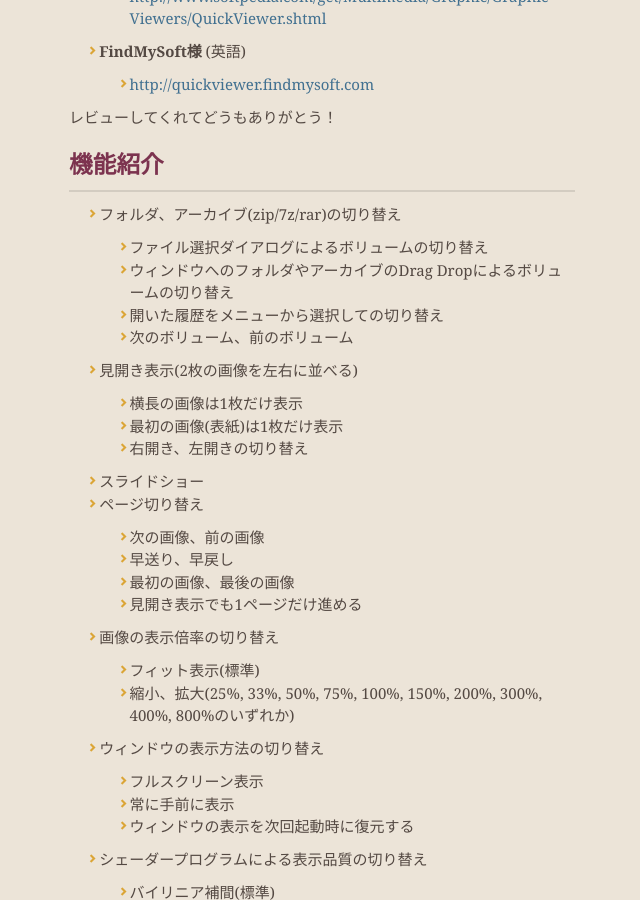
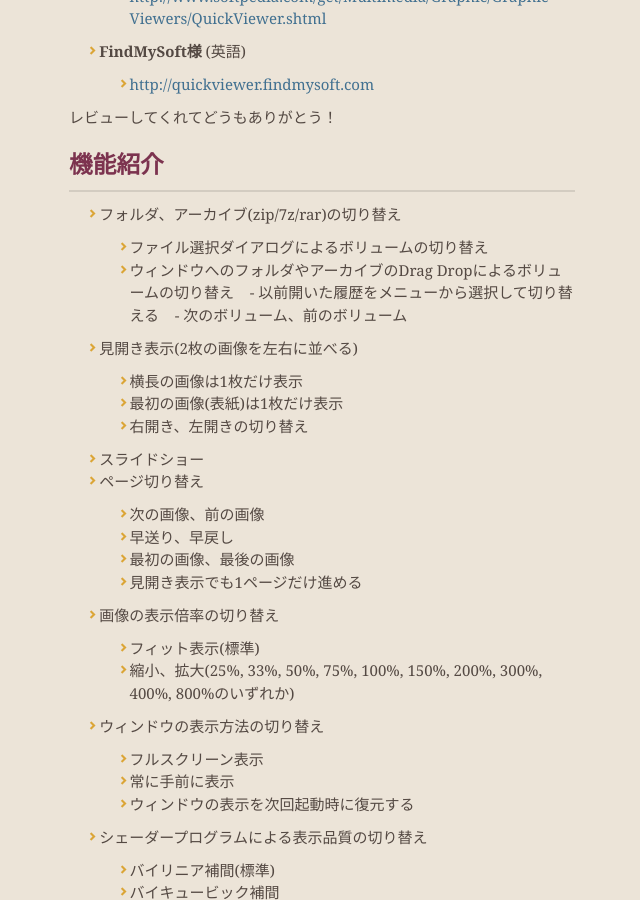
Before and after one commit to kanryu/quickviewer, a Jekyll site: the page built from docs/index-ja.md, in a window 1280 px wide and 900 px high, scrolled down 1474 px. Shown: the whole window, without its empty margins (318-958 px from the left). Built offline with Jekyll 4.4.1, drawn with Linux system fonts in a browser that asks for light colours; nearby versions of some CDN libraries; our own code applies the rules of GitHub Pages for plain Markdown files.

Commit message:
Update index-ja.md

```diff
--- a/docs/index-ja.md
+++ b/docs/index-ja.md
@@ -59,8 +59,8 @@ layout: default
 - フォルダ、アーカイブ(zip/7z/rar)の切り替え
     - ファイル選択ダイアログによるボリュームの切り替え
     - ウィンドウへのフォルダやアーカイブのDrag Dropによるボリュームの切り替え
-    - 開いた履歴をメニューから選択しての切り替え
-    - 次のボリューム、前のボリューム
+    - 以前開いた履歴をメニューから選択して切り替える
+    - 次のボリューム、前のボリューム
 - 見開き表示(2枚の画像を左右に並べる)
     - 横長の画像は1枚だけ表示
     - 最初の画像(表紙)は1枚だけ表示
```
